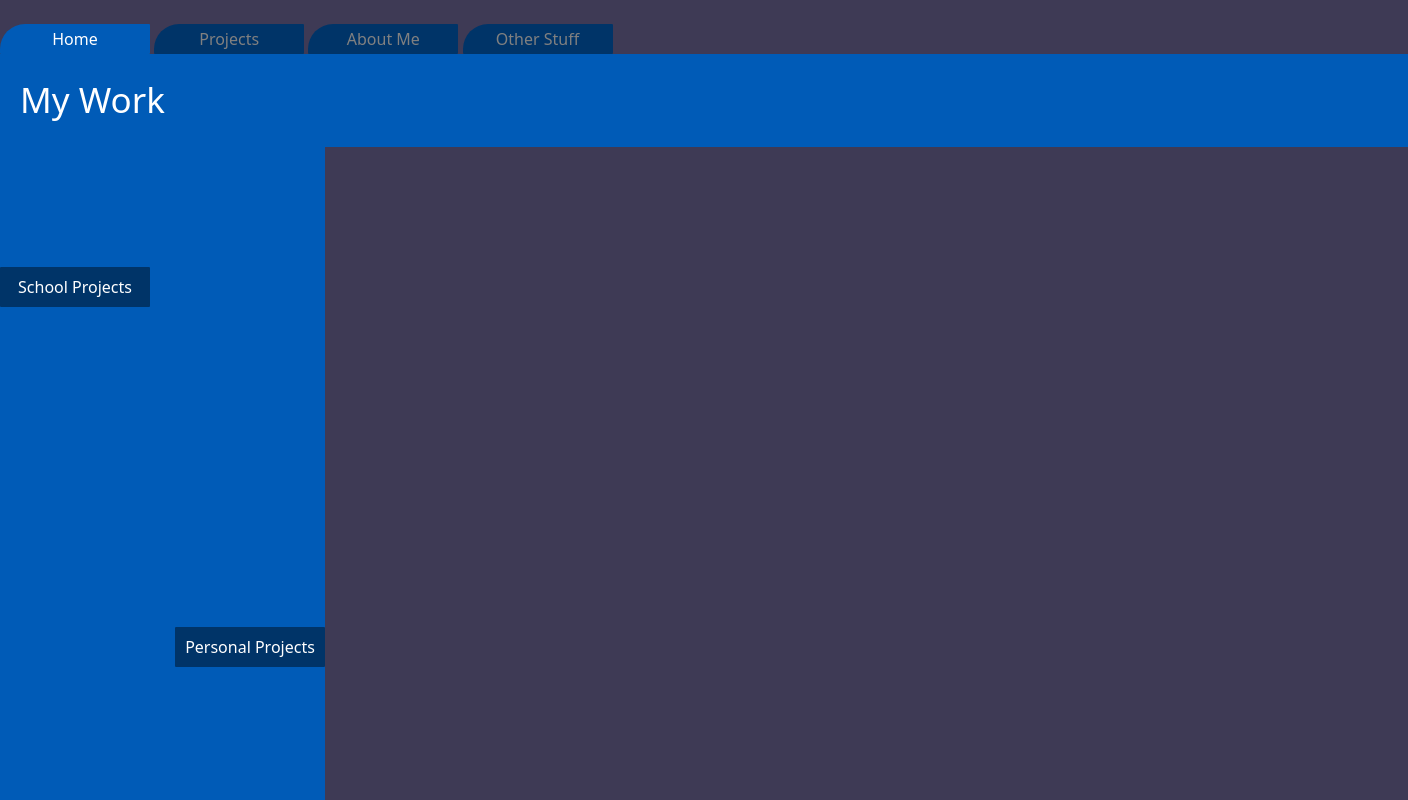
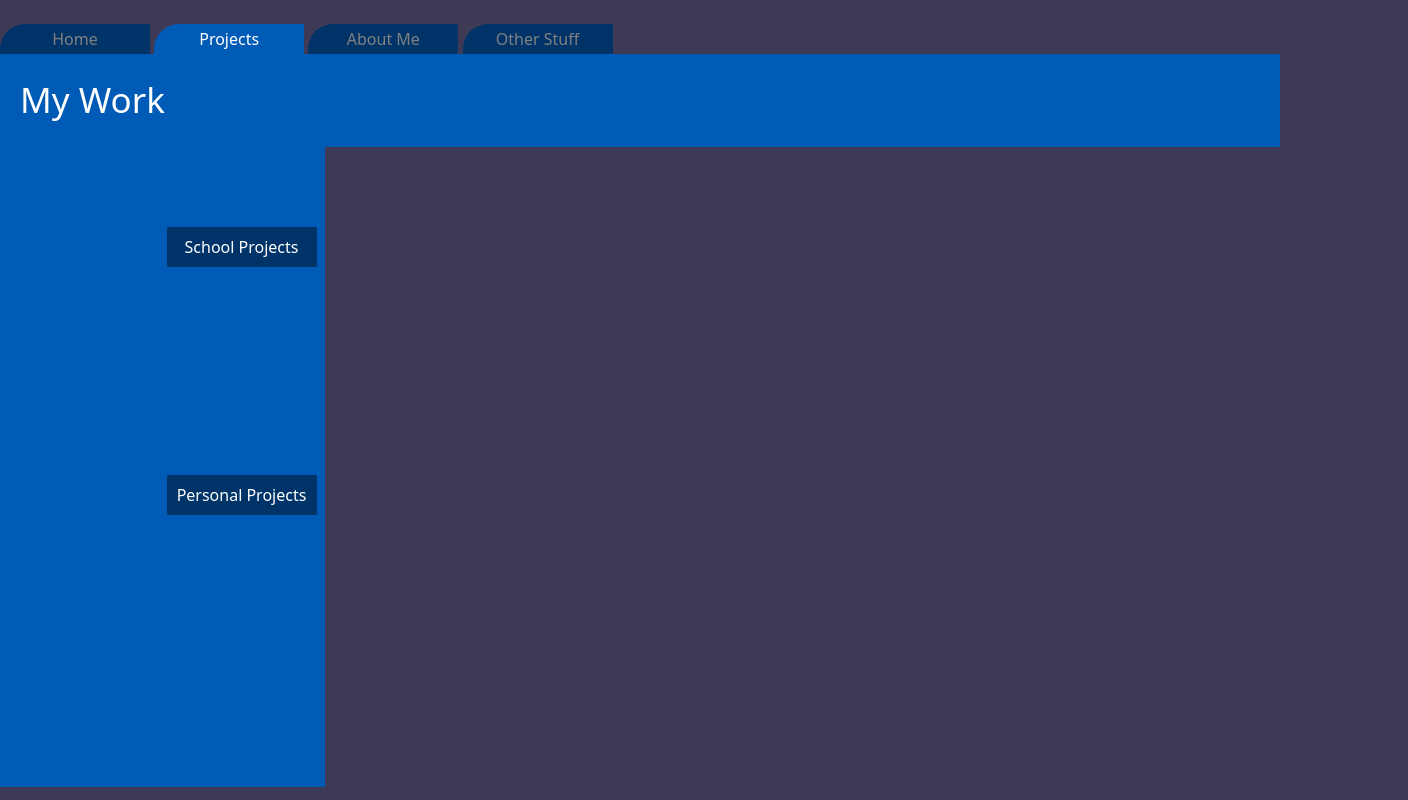
Before and after one commit to scottm213/scottmattera.net, a SvelteKit app: page /work in a window 1280 px wide. Shown: the top 800 px of the page, 1408 px wide, since content can reach past the window. Built offline with nearby package versions, Linux system fonts and the light colour scheme.

Commit message:
finally fixed buttons, and fixed sizing of many elements

```diff
--- a/src/app.css
+++ b/src/app.css
@@ -3,8 +3,8 @@
 
 body{
     background-color: #3E3A55;
-    height: 110%;
-    width: 110%;
+    height: 100%;
+    width: 100%;
     background-size: cover;
     color: white;
 
@@ -17,11 +17,11 @@ header {
     text-align: left;
     font-size: 35px;
     color: white;
+    width: 100vw;
 }
 
 .square {
-    position: relative;
-    height: 100vh;
+    height: 80vh;
     width: 325px;
     background-color: #005bb7;
 
@@ -59,3 +59,5 @@ header {
     border: none;
     color: white;
 }
+
+.button4 {}
--- a/src/routes/work/+page.svelte
+++ b/src/routes/work/+page.svelte
@@ -1,22 +1,37 @@
 <script>
 
     let workOpen = $state(false);
-    import Tabs from "../tabs.svelte";
     function buttonClicked(){
         console.log("Clicked");
+        workOpen = !workOpen;
     }
 </script>
 
 <title>My Work</title>
 
 <div> <br> </div>
-<Tabs/>
+<a href = "https://scottmattera.net">
+    <button class = "button button2" type="button">Home</button> </a>
+<a href = "/work">
+    <button class = "button button1" type="button">Projects</button> </a>
+<a href = "/about">
+    <button class = "button button2" type="button">About Me</button> </a>
+<a href = "/other">
+    <button class = "button button2" type="button">Other Stuff</button> </a>
 <header> <h2>My Work</h2> </header>
-<div class = "square flex flex-col ">
+<div class = "square flex flex-col items-start justify-start">
+    <div class="grid grid-cols-4 gap-2 ">
 
-    <button  class = "mt-30 button button3" type="button" onclick={buttonClicked}>School Projects</button>
+        <button  class = " button button3 mt-20 col-start-3 col-end-4" type="button" onclick={buttonClicked}>School Projects</button>
 
 
-    <a href = "https://scottmattera.net/work"> <button class = "mt-80 button button3" type="button">Personal Projects</button> </a>
+        <button class = " button button3 mt-50 col-start-3 col-end-4" type="button">Personal Projects</button>
 
+
+    </div>
+    {#if workOpen}
+        <p class = "justify-start">
+            This text needs to be on the right.
+        </p>
+    {/if}
 </div>
```
